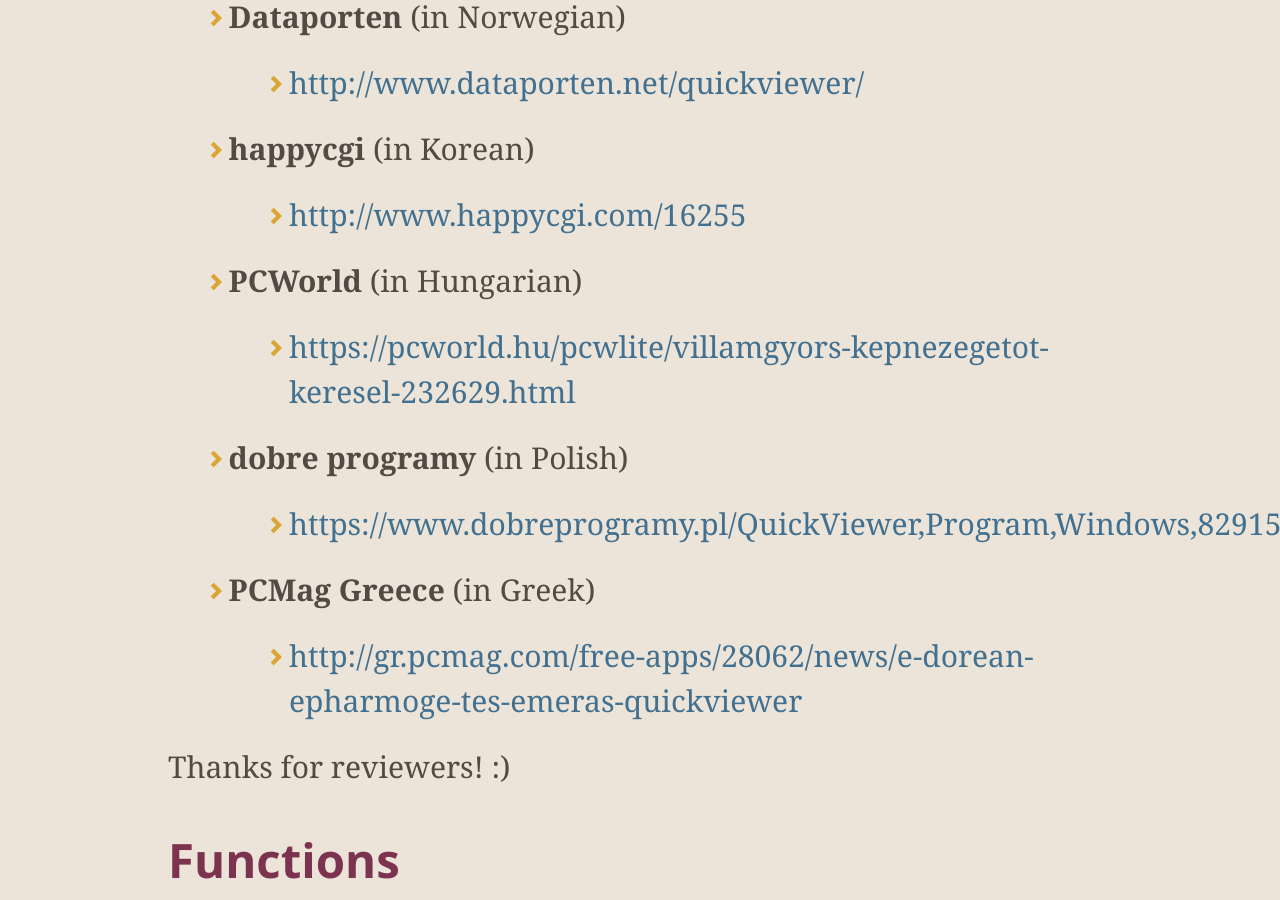
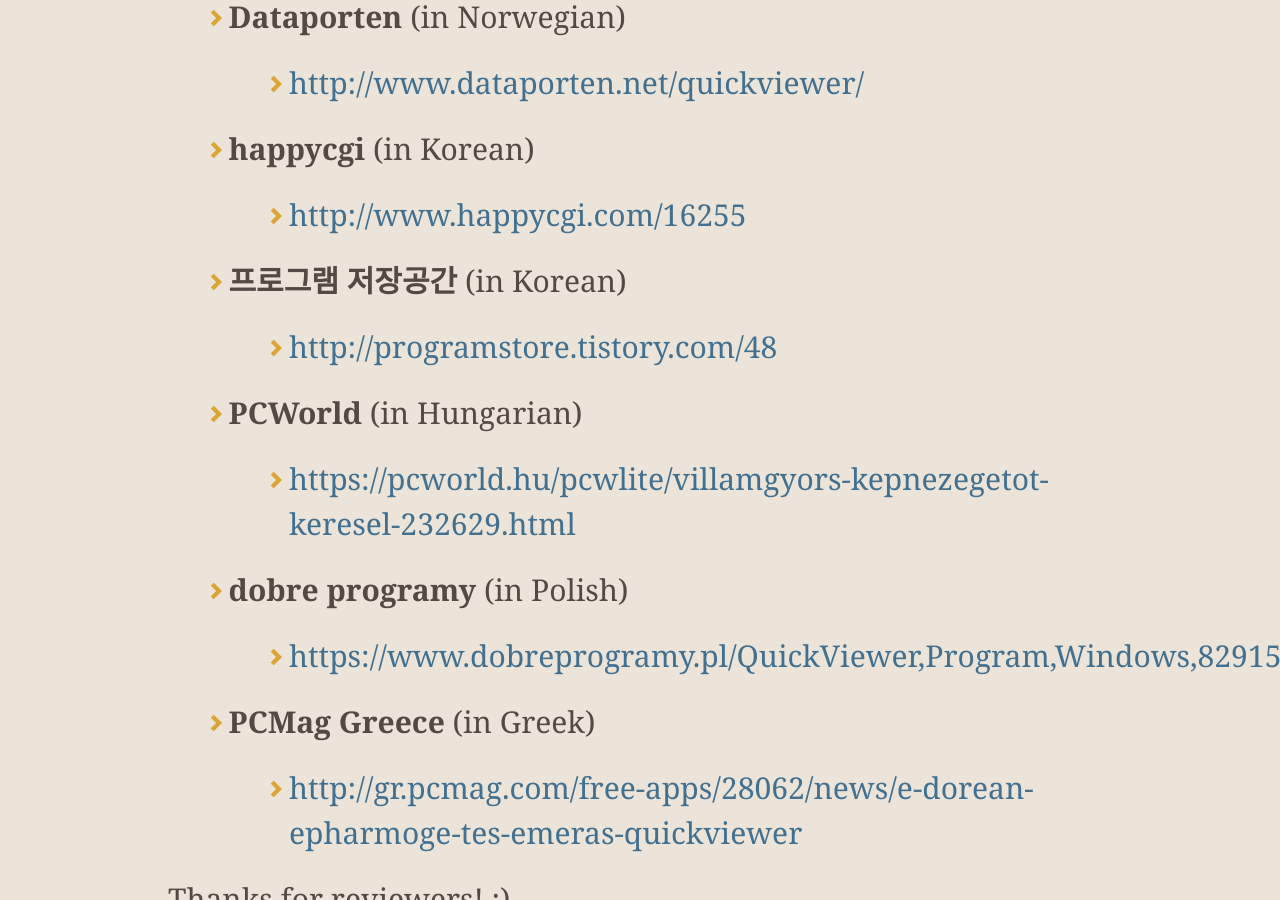
Before and after one commit to kanryu/quickviewer, a Jekyll site: the page built from docs/index.md, in a window 1280 px wide and 900 px high, scrolled down 7809 px. Built offline with Jekyll 4.4.1, drawn with Linux system fonts in a browser that asks for light colours; nearby versions of some CDN libraries; comment, search, counter and statistics services are not loaded; our own code applies the rules of GitHub Pages for plain Markdown files.

Commit message:
Update index.md

```diff
--- a/docs/index.md
+++ b/docs/index.md
@@ -123,6 +123,8 @@ You can also clone the latest source code from **[this repository.](https://gith
     - [http://www.dataporten.net/quickviewer/](http://www.dataporten.net/quickviewer/)
 - **happycgi** (in Korean)
     - [http://www.happycgi.com/16255](http://www.happycgi.com/16255)
+- **프로그램 저장공간** (in Korean)
+    - [http://programstore.tistory.com/48](http://programstore.tistory.com/48)
 - **PCWorld** (in Hungarian)
     - [https://pcworld.hu/pcwlite/villamgyors-kepnezegetot-keresel-232629.html](https://pcworld.hu/pcwlite/villamgyors-kepnezegetot-keresel-232629.html)
 - **dobre programy** (in Polish)
```
